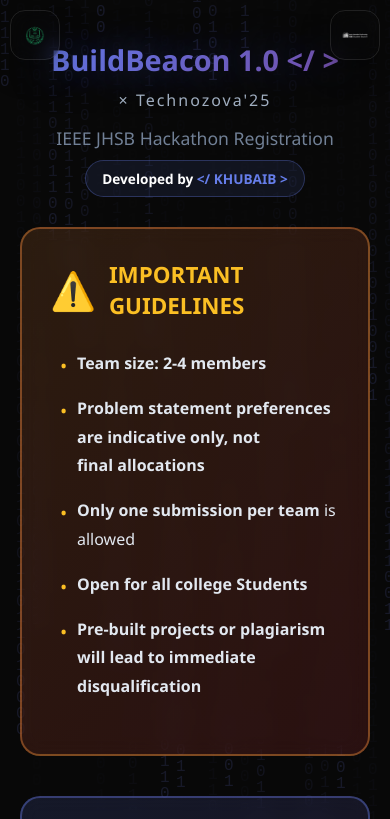
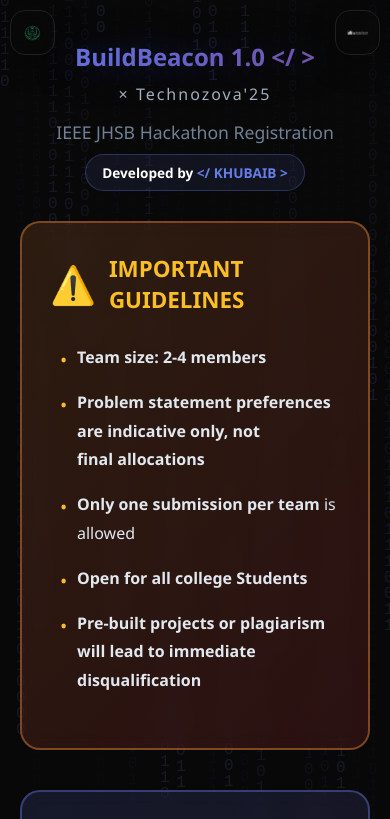
Before and after one commit to khubaibxkhan/ieeejhsb-buildbeacon, a plain HTML site: page index.html in a window 390 px wide. Shown: the top 819 px of the page. Drawn offline with Linux system fonts and the light colour scheme.

Commit message:
new media queries

```diff
--- a/index.html
+++ b/index.html
@@ -689,8 +689,8 @@
 
         @media (max-width: 426px) {
             .logo-container img {
-                width: 50px;
-                height: 50px;
+                width: 45px;
+                height: 45px;
             }
 
             .logo-container {
@@ -710,7 +710,7 @@
             }
 
             .header h1 {
-                font-size: 1.8em;
+                font-size: 1.5em;
             }
 
             .header h2 {
```
